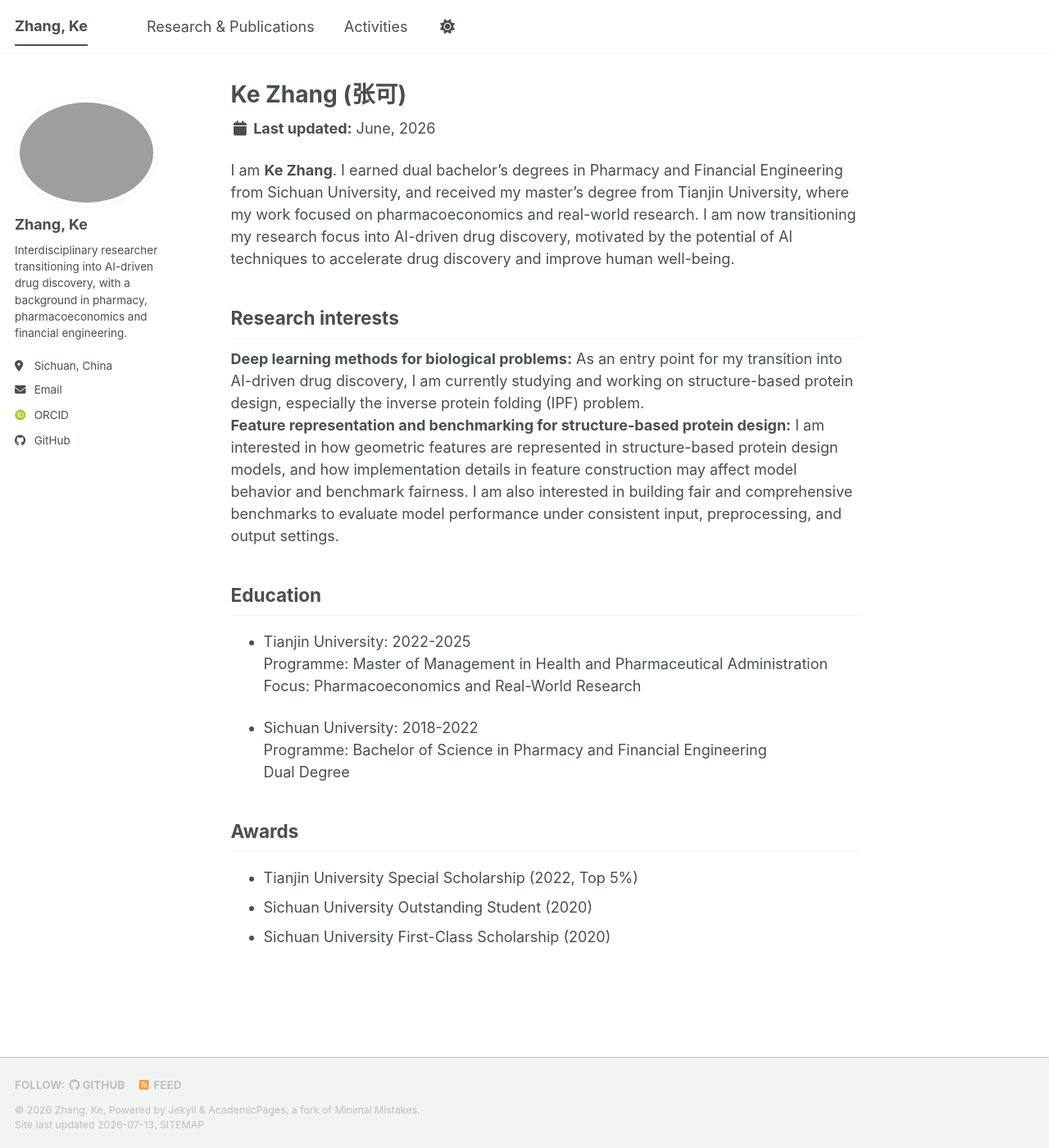
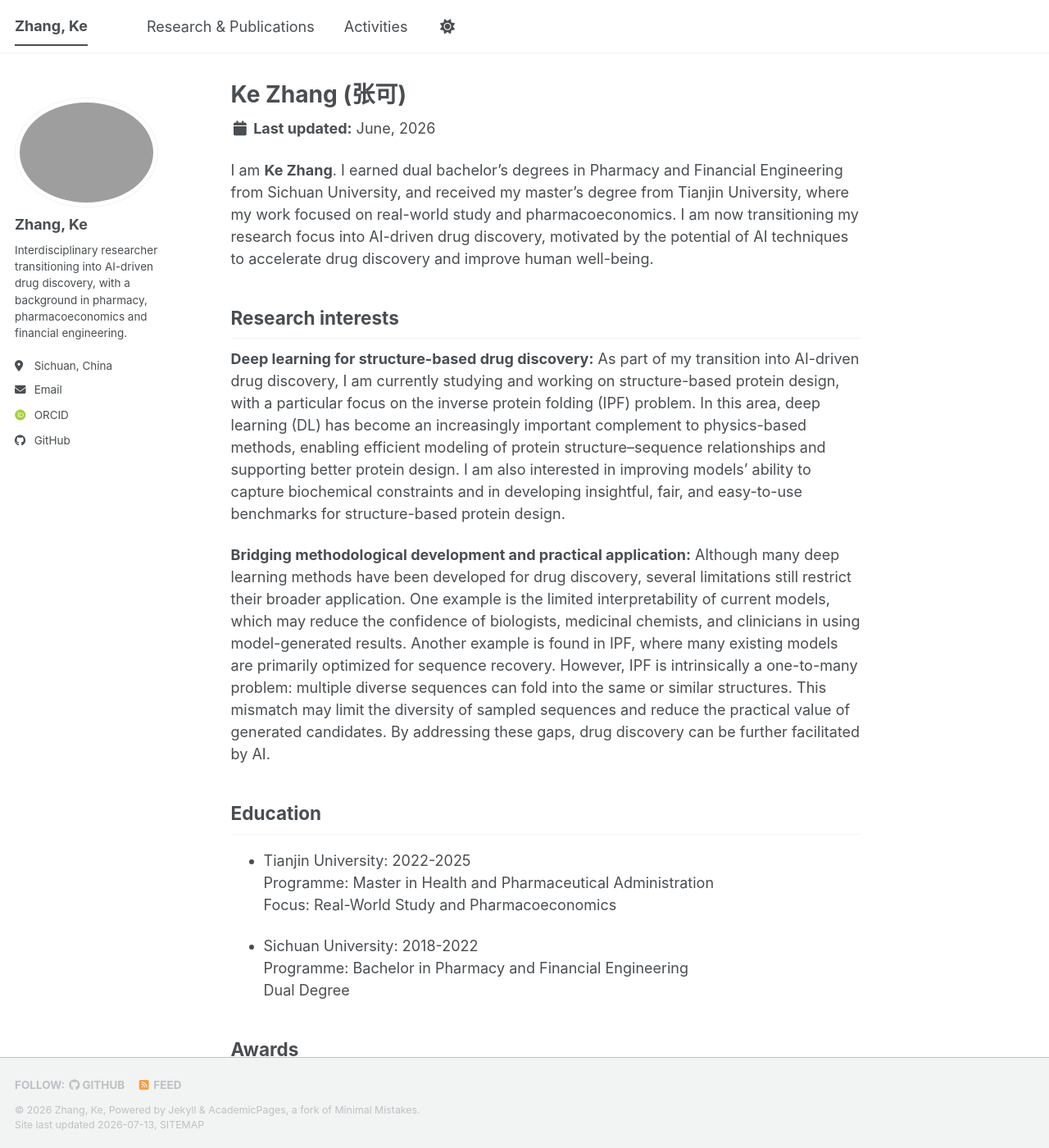
Before and after one commit to Zhangke123jimu/Zhangke123jimu.github.io, a Jekyll site: the page built from _pages/about.md, in a window 1280 px wide and 1400 px high. Shown: the whole window at 82% size. Built offline with Jekyll 4.4.1, drawn with Linux system fonts in a browser that asks for light colours; some web fonts are replaced; a script bundle is joined from its source files by our own code; library files that are not in the unit come from our copies.

Commit message:
Update about.md

```diff
--- a/_pages/about.md
+++ b/_pages/about.md
@@ -12,21 +12,25 @@ redirect_from:
   <strong>Last updated:</strong> June, 2026
 </p>
 
-I am **Ke Zhang**. I earned dual bachelor's degrees in Pharmacy and Financial Engineering from Sichuan University, and received my master's degree from Tianjin University, where my work focused on pharmacoeconomics and real-world research. I am now transitioning my research focus into AI-driven drug discovery, motivated by the potential of AI techniques to accelerate drug discovery and improve human well-being.
+I am **Ke Zhang**. I earned dual bachelor's degrees in Pharmacy and Financial Engineering from Sichuan University, and received my master's degree from Tianjin University, where my work focused on real-world study and pharmacoeconomics. I am now transitioning my research focus into AI-driven drug discovery, motivated by the potential of AI techniques to accelerate drug discovery and improve human well-being.
 
 Research interests
 ------
-**Deep learning methods for biological problems:** As an entry point for my transition into AI-driven drug discovery, I am currently studying and working on structure-based protein design, especially the inverse protein folding (IPF) problem. \
-**Feature representation and benchmarking for structure-based protein design:** I am interested in how geometric features are represented in structure-based protein design models, and how implementation details in feature construction may affect model behavior and benchmark fairness. I am also interested in building fair and comprehensive benchmarks to evaluate model performance under consistent input, preprocessing, and output settings.
+**Deep learning for structure-based drug discovery:**
+As part of my transition into AI-driven drug discovery, I am currently studying and working on structure-based protein design, with a particular focus on the inverse protein folding (IPF) problem. In this area, deep learning (DL) has become an increasingly important complement to physics-based methods, enabling efficient modeling of protein structure–sequence relationships and supporting better protein design. I am also interested in improving models' ability to capture biochemical constraints and in developing insightful, fair, and easy-to-use benchmarks for structure-based protein design.
+
+**Bridging methodological development and practical application:**
+Although many deep learning methods have been developed for drug discovery, several limitations still restrict their broader application. One example is the limited interpretability of current models, which may reduce the confidence of biologists, medicinal chemists, and clinicians in using model-generated results.  Another example is found in IPF, where many existing models are primarily optimized for sequence recovery. However, IPF is intrinsically a one-to-many problem: multiple diverse sequences can fold into the same or similar structures. This mismatch may limit the diversity of sampled sequences and reduce the practical value of generated candidates. By addressing these gaps, drug discovery can be further facilitated by AI.
+
 
 Education
 ------
 - Tianjin University:	2022-2025 \
-Programme: Master of Management in Health and Pharmaceutical Administration \
-Focus: Pharmacoeconomics and Real-World Research
+Programme: Master in Health and Pharmaceutical Administration \
+Focus: Real-World Study and Pharmacoeconomics
 
 - Sichuan University:	2018-2022 \
-Programme: Bachelor of Science in Pharmacy and Financial Engineering \
+Programme: Bachelor in Pharmacy and Financial Engineering \
 Dual Degree
 
 Awards
```
